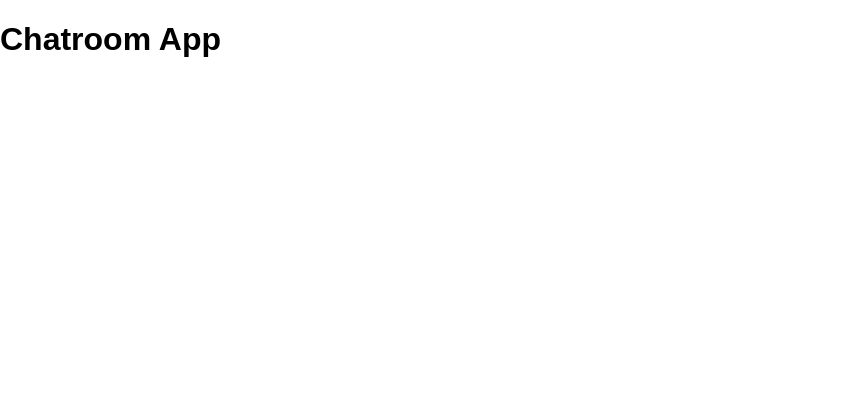
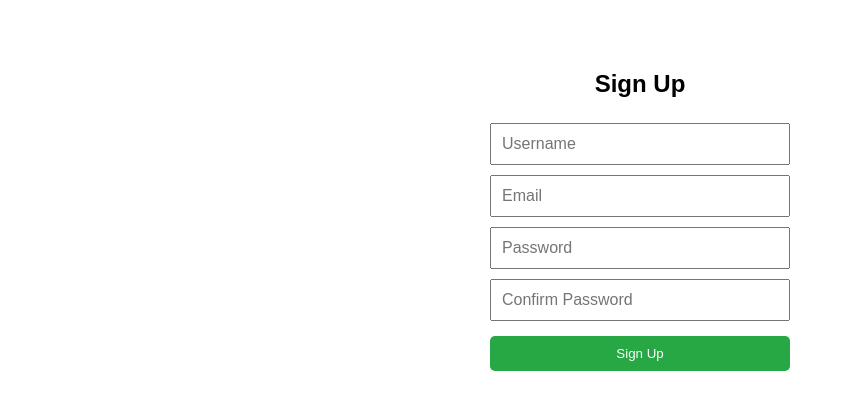
Before and after one commit to mostghoste/DjangoChatroom, a React (Create React App) app in the folder frontend/: page /signup in a window 1280 px wide. Before the commit this address had no page. Shown: the top 410 px of the page, without its empty margins (0-852 px from the left). Built offline with nearby package versions, Linux system fonts and the light colour scheme.

Commit message:
Add user login and signup forms

```diff
--- a/frontend/src/App.js
+++ b/frontend/src/App.js
@@ -1,16 +1,69 @@
-import React from "react";
-import { BrowserRouter as Router, Routes, Route } from "react-router-dom";
+// frontend/src/App.js
+
+import React, { useState, useEffect } from "react";
+import { BrowserRouter as Router, Routes, Route, Navigate } from "react-router-dom";
 import ChatroomList from "./components/ChatroomList";
 import Chatroom from "./components/Chatroom";
+import Login from "./components/Login";
+import Signup from "./components/Signup";
 
 function App() {
+    const [username, setUsername] = useState(localStorage.getItem("username") || "");
+
+    const handleLoginSuccess = (username) => {
+        setUsername(username);
+    };
+
+    const handleSignupSuccess = (username) => {
+        setUsername(username);
+    };
+
+    const handleLogout = () => {
+        localStorage.removeItem("token");
+        localStorage.removeItem("username");
+        setUsername("");
+    };
+
     return (
         <Router>
-            <div>
-                <h1>Chatroom App</h1>
+            <div className="App">
                 <Routes>
-                    <Route path="/" element={<ChatroomList />} />
-                    <Route path="/chatroom/:id" element={<Chatroom />} />
+                    <Route
+                        path="/"
+                        element={
+                            username ? (
+                                <ChatroomList onLogout={handleLogout} />
+                            ) : (
+                                <Navigate to="/login" />
+                            )
+                        }
+                    />
+                    <Route
+                        path="/login"
+                        element={
+                            username ? (
+                                <Navigate to="/" />
+                            ) : (
+                                <Login onLoginSuccess={handleLoginSuccess} />
+                            )
+                        }
+                    />
+                    <Route
+                        path="/signup"
+                        element={
+                            username ? (
+                                <Navigate to="/" />
+                            ) : (
+                                <Signup onSignupSuccess={handleSignupSuccess} />
+                            )
+                        }
+                    />
+                    <Route
+                        path="/chatroom/:id"
+                        element={
+                            username ? <Chatroom /> : <Navigate to="/login" />
+                        }
+                    />
                 </Routes>
             </div>
         </Router>
--- a/frontend/src/api.js
+++ b/frontend/src/api.js
@@ -1,3 +1,5 @@
+// frontend/src/api.js
+
 import axios from "axios";
 
 // Create an Axios instance with the backend URL
--- /dev/null
+++ b/frontend/src/components/ChatroomList.css
@@ -0,0 +1,50 @@
+/* frontend/src/components/ChatroomList.css */
+
+.chatroom-list-container {
+    display: flex;
+    flex-direction: column;
+    align-items: center;
+    margin-top: 50px;
+}
+
+.chatroom-list-container ul {
+    list-style-type: none;
+    padding: 0;
+}
+
+.chatroom-list-container li {
+    margin: 10px 0;
+}
+
+.chatroom-list-container a {
+    text-decoration: none;
+    color: #007bff;
+}
+
+.chatroom-list-container a:hover {
+    text-decoration: underline;
+}
+
+.logout-button {
+    padding: 10px 20px;
+    background-color: #dc3545; /* Red */
+    color: white;
+    border: none;
+    border-radius: 5px;
+    cursor: pointer;
+    margin-bottom: 20px;
+}
+
+.logout-button:hover {
+    background-color: #c82333;
+}
+
+.signup-link {
+    margin-top: 20px;
+    color: #28a745; /* Green */
+    text-decoration: none;
+}
+
+.signup-link:hover {
+    text-decoration: underline;
+}
--- a/frontend/src/components/ChatroomList.js
+++ b/frontend/src/components/ChatroomList.js
@@ -1,10 +1,14 @@
+// frontend/src/components/ChatroomList.js
+
 import React, { useEffect, useState } from "react";
-import { Link } from "react-router-dom";
+import { Link, useNavigate } from "react-router-dom";
 import api from "../api";
+import "./ChatroomList.css"; // Create and style this CSS file as needed
 
-function ChatroomList() {
+function ChatroomList({ onLogout }) {
     const [chatrooms, setChatrooms] = useState([]);
-    const [token, setToken] = useState(localStorage.getItem("token") || "");
+    const [username, setUsername] = useState(localStorage.getItem("username") || "");
+    const navigate = useNavigate();
 
     const fetchChatrooms = async () => {
         try {
@@ -15,31 +19,21 @@ function ChatroomList() {
         }
     };
 
-    const login = async () => {
-        try {
-            const response = await api.post("/token/", {
-                username: "mostghoste",
-                password: "demo",
-            });
-            const token = response.data.token;
-            localStorage.setItem("token", token);
-            setToken(token);
-            fetchChatrooms();
-        } catch (error) {
-            console.error("Login failed:", error);
-        }
+    const handleLogout = () => {
+        localStorage.removeItem("token");
+        localStorage.removeItem("username");
+        onLogout();
+        navigate("/login");
     };
 
     useEffect(() => {
-        if (token) fetchChatrooms();
-    }, [token]);
+        fetchChatrooms();
+    }, []);
 
     return (
-        <div>
-            {!token ? (
-                <button onClick={login}>Login</button>
-            ) : (
-                <div>
+        <div className="chatroom-list-container">
+            <h2>Welcome, {username}!</h2>
+            <button onClick={handleLogout} className="logout-button">Logout</button>
             <h2>Chatrooms</h2>
             <ul>
                 {chatrooms.map((room) => (
@@ -48,8 +42,7 @@ function ChatroomList() {
                     </li>
                 ))}
             </ul>
-                </div>
-            )}
+            <Link to="/signup" className="signup-link">Sign Up</Link>
         </div>
     );
 }
--- /dev/null
+++ b/frontend/src/components/Login.css
@@ -0,0 +1,39 @@
+/* frontend/src/components/Login.css */
+
+.login-container {
+    display: flex;
+    flex-direction: column;
+    align-items: center;
+    margin-top: 50px;
+}
+
+.login-container form {
+    display: flex;
+    flex-direction: column;
+    width: 300px;
+}
+
+.login-container input {
+    margin: 5px 0;
+    padding: 10px;
+    font-size: 1em;
+}
+
+.login-container button {
+    padding: 10px;
+    margin-top: 10px;
+    background-color: #007bff; /* Blue */
+    color: white;
+    border: none;
+    border-radius: 5px;
+    cursor: pointer;
+}
+
+.login-container button:hover {
+    background-color: #0069d9;
+}
+
+.error {
+    color: red;
+    margin-bottom: 10px;
+}
--- /dev/null
+++ b/frontend/src/components/Login.js
@@ -0,0 +1,55 @@
+// frontend/src/components/Login.js
+
+import React, { useState } from "react";
+import api from "../api";
+import "./Login.css"; // Create and style this CSS file as needed
+
+function Login({ onLoginSuccess }) {
+    const [username, setUsername] = useState("");
+    const [password, setPassword] = useState("");
+    const [error, setError] = useState("");
+
+    const handleLogin = async (e) => {
+        e.preventDefault();
+        try {
+            const response = await api.post("/token/", {
+                username,
+                password,
+            });
+            const { token } = response.data;
+            // Fetch user details if necessary or assume username from input
+            localStorage.setItem("token", token);
+            localStorage.setItem("username", username);
+            onLoginSuccess(username);
+        } catch (err) {
+            console.error("Login failed:", err.response);
+            setError("Invalid credentials. Please try again.");
+        }
+    };
+
+    return (
+        <div className="login-container">
+            <h2>Login</h2>
+            {error && <p className="error">{error}</p>}
+            <form onSubmit={handleLogin}>
+                <input
+                    type="text"
+                    value={username}
+                    onChange={(e) => setUsername(e.target.value)}
+                    placeholder="Username"
+                    required
+                />
+                <input
+                    type="password"
+                    value={password}
+                    onChange={(e) => setPassword(e.target.value)}
+                    placeholder="Password"
+                    required
+                />
+                <button type="submit">Login</button>
+            </form>
+        </div>
+    );
+}
+
+export default Login;
--- /dev/null
+++ b/frontend/src/components/Signup.css
@@ -0,0 +1,39 @@
+/* frontend/src/components/Signup.css */
+
+.signup-container {
+    display: flex;
+    flex-direction: column;
+    align-items: center;
+    margin-top: 50px;
+}
+
+.signup-container form {
+    display: flex;
+    flex-direction: column;
+    width: 300px;
+}
+
+.signup-container input {
+    margin: 5px 0;
+    padding: 10px;
+    font-size: 1em;
+}
+
+.signup-container button {
+    padding: 10px;
+    margin-top: 10px;
+    background-color: #28a745; /* Green */
+    color: white;
+    border: none;
+    border-radius: 5px;
+    cursor: pointer;
+}
+
+.signup-container button:hover {
+    background-color: #218838;
+}
+
+.error {
+    color: red;
+    margin-bottom: 10px;
+}
--- /dev/null
+++ b/frontend/src/components/Signup.js
@@ -0,0 +1,76 @@
+// frontend/src/components/Signup.js
+
+import React, { useState } from "react";
+import api from "../api";
+import "./Signup.css"; // Create and style this CSS file as needed
+
+function Signup({ onSignupSuccess }) {
+    const [username, setUsername] = useState("");
+    const [email, setEmail] = useState("");
+    const [password, setPassword] = useState("");
+    const [password2, setPassword2] = useState("");
+    const [error, setError] = useState("");
+
+    const handleSignup = async (e) => {
+        e.preventDefault();
+        if (password !== password2) {
+            setError("Passwords do not match.");
+            return;
+        }
+        try {
+            const response = await api.post("/register/", {
+                username,
+                email,
+                password,
+                password2,
+            });
+            const { token, user } = response.data;
+            // Store token and username
+            localStorage.setItem("token", token);
+            localStorage.setItem("username", user.username);
+            onSignupSuccess(user.username);
+        } catch (err) {
+            console.error("Signup failed:", err.response);
+            setError(err.response.data);
+        }
+    };
+
+    return (
+        <div className="signup-container">
+            <h2>Sign Up</h2>
+            {error && <p className="error">{JSON.stringify(error)}</p>}
+            <form onSubmit={handleSignup}>
+                <input
+                    type="text"
+                    value={username}
+                    onChange={(e) => setUsername(e.target.value)}
+                    placeholder="Username"
+                    required
+                />
+                <input
+                    type="email"
+                    value={email}
+                    onChange={(e) => setEmail(e.target.value)}
+                    placeholder="Email"
+                />
+                <input
+                    type="password"
+                    value={password}
+                    onChange={(e) => setPassword(e.target.value)}
+                    placeholder="Password"
+                    required
+                />
+                <input
+                    type="password"
+                    value={password2}
+                    onChange={(e) => setPassword2(e.target.value)}
+                    placeholder="Confirm Password"
+                    required
+                />
+                <button type="submit">Sign Up</button>
+            </form>
+        </div>
+    );
+}
+
+export default Signup;
```
Also changed, not shown: 2 other files (tests, documents, lock files or other folders). Lines whose indentation alone changed are shown as unchanged.
